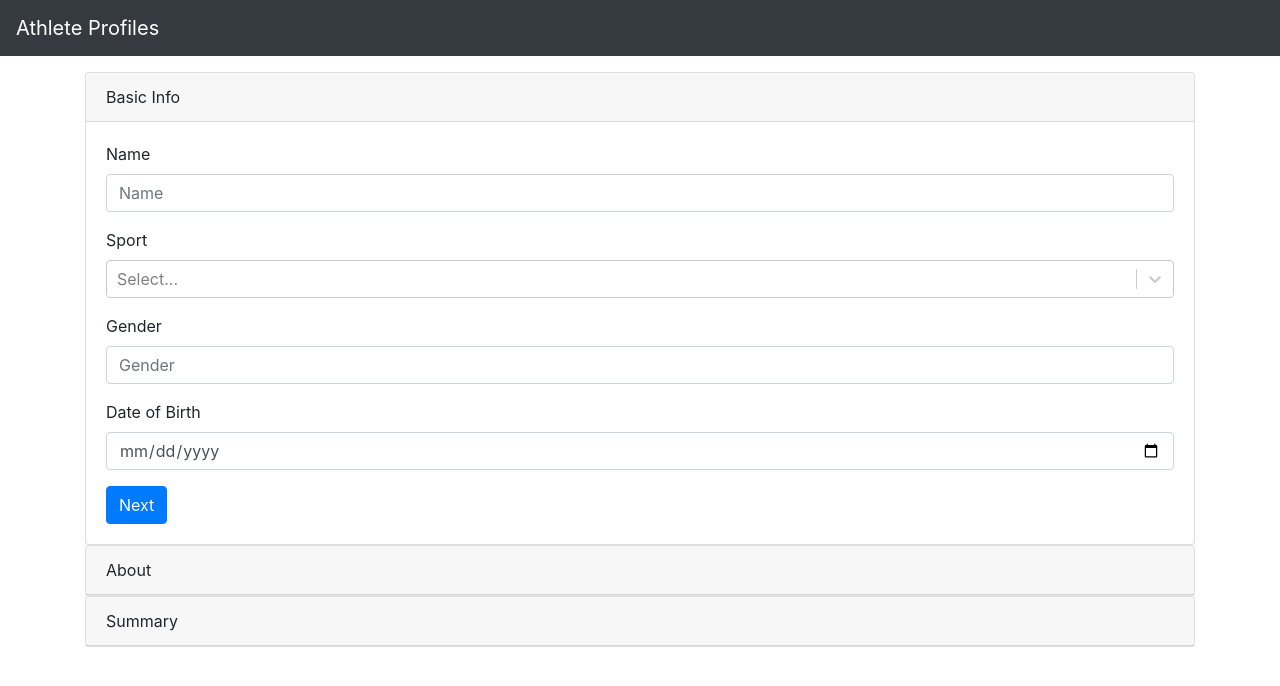
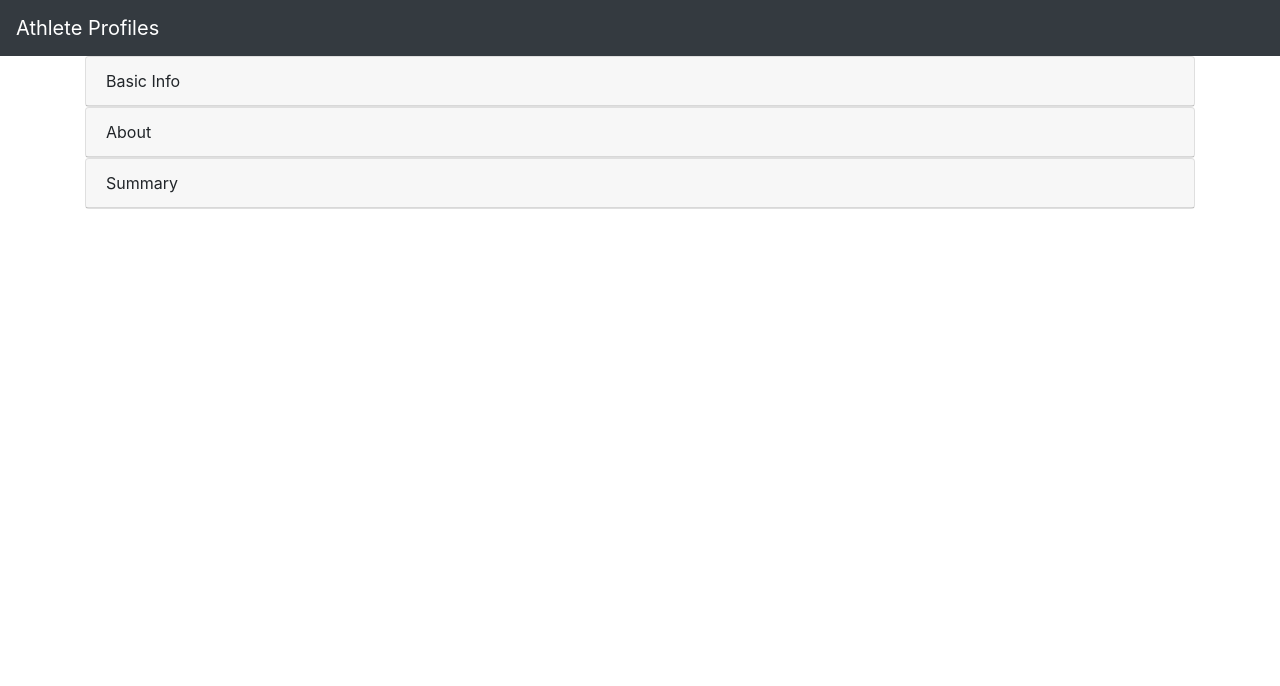
Before and after one commit to mrota97/opensponsorship-dev-test, a React (Create React App) app in the folder client/: page / in a window 1280 px wide. Shown: the top 686 px of the page. Built offline with nearby package versions, Linux system fonts and the light colour scheme.

Commit message:
form validation and added logic

```diff
--- a/client/src/forms/BasicInfo.js
+++ b/client/src/forms/BasicInfo.js
@@ -2,74 +2,146 @@ import * as React from "react"
 import Card from "react-bootstrap/Card"
 import Form from "react-bootstrap/Form"
 import Button from "react-bootstrap/Button"
+import Accordion from "react-bootstrap/Accordion"
+
+// add some custom input components for multi-select and date picking
 import Select from "react-select"
+import Datetime from "react-datetime"
+import moment from "moment"
+
+// validation helper
+import * as Yup from "yup"
 
 import SportTypes from "../sportTypes"
 
-export default function BasicInfoCard({ setBasicInfo }) {
+// use Yup to validate our inputs
+const basicInfoValidation = Yup.object({
+  name: Yup.string().required('Please enter your name'),
+  dob: Yup.date().max(moment().subtract(1, "day"), "Please enter a valid birthday."),
+  sports: Yup.array(Yup.mixed()).min(1, "Please list one or more sports"),
+  gender: Yup.string().required('Please enter your gender')
+})
+
+function BasicInfoForm({ setBasicInfo, shouldFormReset }) {
+  const [errors, setErrors] = React.useState({})
   const [name, setName] = React.useState("")
-  const [sport, setSport] = React.useState([])
+  const [dob, setDob] = React.useState(moment().toDate())
+  const [sports, setSports] = React.useState([])
   const [gender, setGender] = React.useState("")
-  const [dob, setDob] = React.useState(new Date())
 
-  function handleSubmit(e) {
+  React.useEffect(() => {
+    if (shouldFormReset) {
+      setErrors({})
+      setName("")
+      setDob(moment().toDate())
+      setSports([])
+      setGender("")
+    }
+  }, [shouldFormReset])
+
+  async function handleSubmit(e) {
     e.preventDefault()
-    const data = { name, sport, gender, dob }
-    console.log("submitting")
-    setBasicInfo(data)
+
+    const formData = { name, dob, sports, gender }
+    // check validity
+    try {
+      await basicInfoValidation.validate(formData, { abortEarly: false })
+      setErrors({})
+      setBasicInfo(formData)
+    } catch (err) {
+      // if the form doesn't validate we get a list of ValidationErrors
+      // iterate through the list and store errors in state
+      const validationErrors = {}
+      err.inner.forEach(innerError => {
+        validationErrors[innerError.path] = innerError.message
+      })
+      setErrors(validationErrors)
+    }
   }
 
   return (
-    <Card className="mt-3">
-      <Card.Header>Basic Info</Card.Header>
-      <Card.Body>
     <Form onSubmit={handleSubmit}>
       {/* Name */}
-          <Form.Group controlId="formName">
+      <Form.Group>
         <Form.Label>Name</Form.Label>
         <Form.Control
-              type="text"
+          id="name"
+          name="name"
           placeholder="Name"
-              onChange={(e) => setName(e.currentTarget.value)}
+          value={name}
+          onChange={event => setName(event.currentTarget.value)}
+          // isInvalid={!!props.errors.name}
         />
+        {errors.name && <div className="form-text text-danger">{errors.name}</div>}
       </Form.Group>
 
-          {/* Sport */}
-          <Form.Group controlId="formSport">
-            <Form.Label>Sport</Form.Label>
-            <Select
-              value={sport}
-              options={SportTypes}
-              onChange={setSport}
-              isMulti
+      {/* Date of Birth */}
+      <Form.Group>
+        <Form.Label>Date of Birth</Form.Label>
+        <Datetime
+        // value={dob}
+        timeFormat={false}
+        isValidDate={currentDate => currentDate.isBefore(moment().subtract(1, "day"))}
+        onChange={value => setDob(value)}
+        closeOnSelect
       />
+        {errors.dob && <div className="form-text text-danger">{errors.dob}</div>}
       </Form.Group>
 
+      {/* Sports */}
+      <Form.Group>
+        <Form.Label>Sports</Form.Label>
+        <Select
+        options={SportTypes}
+        name="sports"
+        onChange={setSports}
+        value={sports}
+        isMulti
+        // the parent for this select component has its overflow hidden
+        // render the menu directly under the container using a portal to get around this
+        menuPortalTarget={document.getElementById("container-root")}
+      />
+        {errors.sports && <div className="form-text text-danger">{errors.sports}</div>}
+      </Form.Group>
+
+
       {/* Gender */}
-          <Form.Group controlId="formGender">
+      <Form.Group>
         <Form.Label>Gender</Form.Label>
         <Form.Control
+          id="gender"
+          name="gender"
           type="text"
           placeholder="Gender"
-              onChange={(e) => setGender(e.currentTarget.value)}
+          onChange={event => setGender(event.currentTarget.value)}
+          value={gender}
+          // isInvalid={!!props.errors.gender}
         />
-          </Form.Group>
-
-          {/* Sport */}
-          <Form.Group controlId="formSport">
-            <Form.Label>Date of Birth</Form.Label>
-            <Form.Control
-              type="date"
-              placeholder="Date of Birth"
-              onChange={(e) => setDob(e.target.valueAsDate)}
-            />
+        {errors.gender && <div className="form-text text-danger">{errors.gender}</div>}
       </Form.Group>
 
       <Button variant="primary" type="submit">
         Next
       </Button>
     </Form>
+  )
+}
+
+export default function BasicInfoCard({ accordionActiveKey, setBasicInfo, openBasicInfo, shouldFormReset }) {
+  return (
+    <Card>
+      <Accordion.Toggle
+        as={Card.Header}
+        onClick={openBasicInfo}
+        eventKey={accordionActiveKey}
+      >
+        Basic Info
+      </Accordion.Toggle>
+      <Accordion.Collapse eventKey={accordionActiveKey}>
+        <Card.Body className="mb-3">
+          <BasicInfoForm setBasicInfo={setBasicInfo} shouldFormReset={shouldFormReset} />
         </Card.Body>
+      </Accordion.Collapse>
     </Card>
   )
 }
```
Lines whose indentation alone changed are shown as unchanged.
